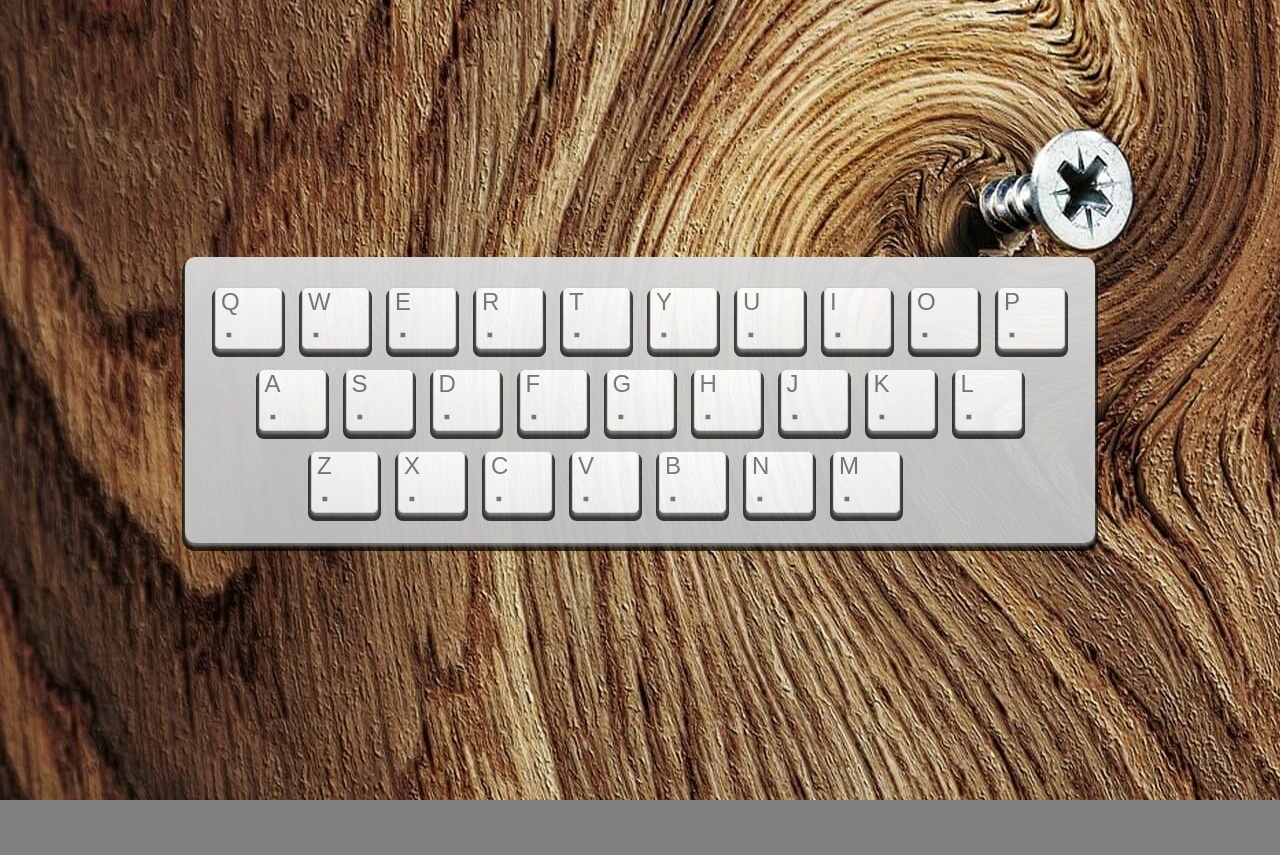
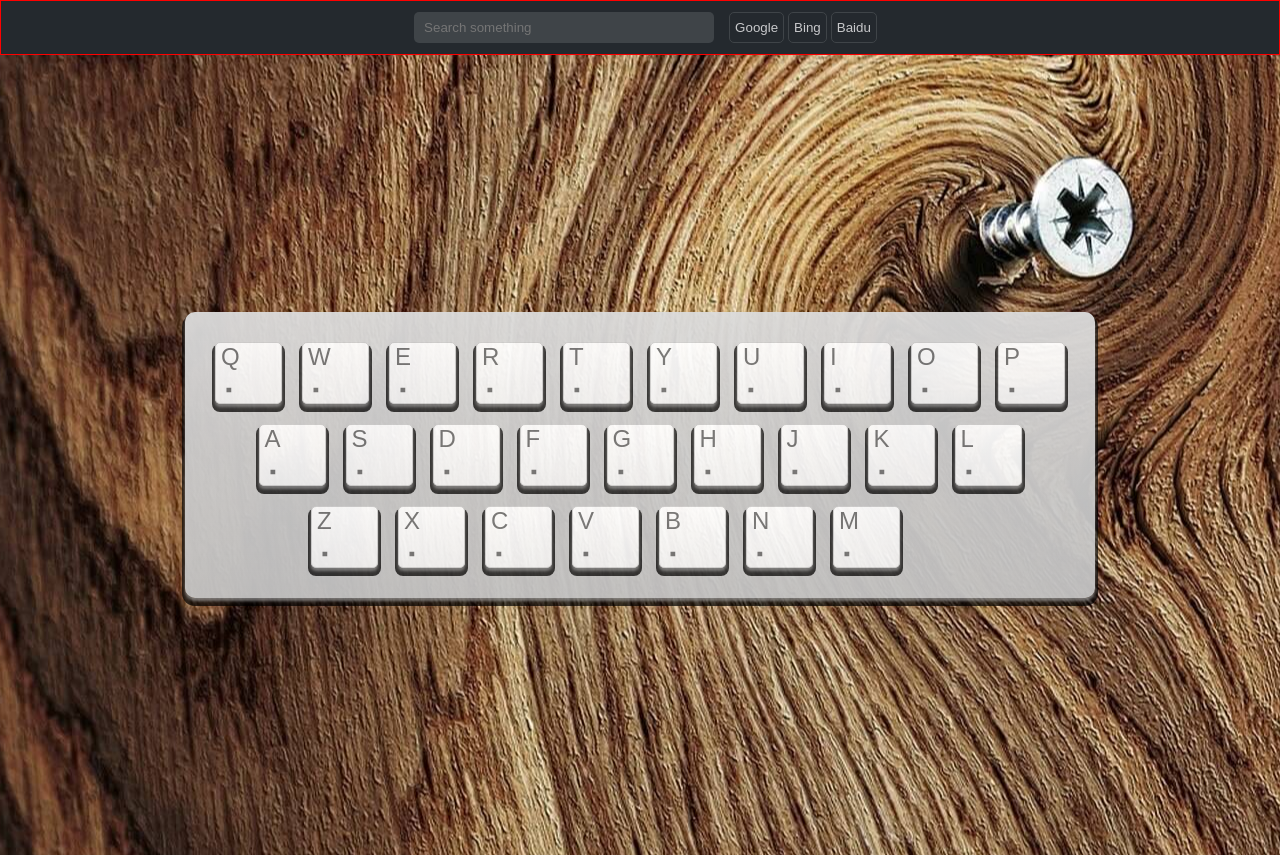
Before and after one commit to clydeqin7/webNav, a plain HTML site: page index.html in a window 1280 px wide. Before the commit the page ends 800 px from the top, so only its background shows below. Drawn offline with Linux system fonts and the light colour scheme.

Commit message:
添加search栏的CSS

```diff
--- a/index.html
+++ b/index.html
@@ -12,7 +12,15 @@
 
 <body>
     <header>
-        <!--<kbd class="test">s</kbd>-->
+        <div>
+            <div class="search">
+                <input type="text" id="searchInput" class="searchInput"
+                placeholder="Search something">
+                <input type="button" value="Google" class="seachButton">
+                <input type="button" value="Bing" class="seachButton">
+                <input type="button" value="Baidu" class="seachButton">
+            </div>
+        </div>
     </header>
     <main>
         <div class="mainWrapper" id="mainxx"></div>
@@ -113,11 +121,23 @@
         }
 
         function listenToUser(hash){
+            var ele = document.getElementById("searchInput");
+            //正则表达式 还需改进
+            var regular = /[a-z]/;
             document.onkeypress = function (xsjkdjfa){
-                var key = xsjkdjfa['key']
-                var website = 'http://' + hash[key]
-                //location.href = website //当前页面跳转
-                window.open(website, '_blank')
+                if(document.activeElement === ele){
+                    return;
+                }else{
+                    //TODO key没有定义需要考虑
+                    var key = xsjkdjfa['key']
+                    if(!regular.test(key)){
+                        return;
+                    }else{
+                        var website = 'http://' + hash[key]
+                        //location.href = website //当前页面跳转
+                        window.open(website, '_blank')
+                    }
+                }
             }
         }
 
--- a/style.css
+++ b/style.css
@@ -84,3 +84,57 @@ main > .mainWrapper {
 main kbd button {
   color: #777777;
 }
+
+hearder div.search{
+  margin: 12px 0px;
+}
+
+header{
+  border: 1px solid red;
+  display: flex;
+  justify-content: center;
+  align-items: center;
+  background: #24292E;
+}
+
+header div.search {
+
+}
+
+header div.search .searchInput {
+  margin: 11px;
+  padding: 7px 10px;
+  line-height: 17px;
+  width:280px;
+  border-radius: 5px;
+  background: #3F4448;
+  border: none;
+  color: #FFFFFF
+}
+
+header div.search .searchInput:focus {
+   background: #4B4F53;
+   outline: none;
+   outline-offset: none;
+   color: #FFFFFF;
+}
+
+header div.search .seachButton{
+  margin: 11px 0;
+  padding: 6px 5px;
+  line-height: 17px;
+  border-radius: 5px;
+  color: #C8C9CB;
+  border: 1px solid  #3F4448;
+  background: #24292E
+}
+
+header div.search .seachButton:hover {
+  cursor:pointer;
+}
+
+header div.search .seachButton:focus {
+   background: #4B4F53;
+   outline: none;
+   outline-offset: none;
+}
```
